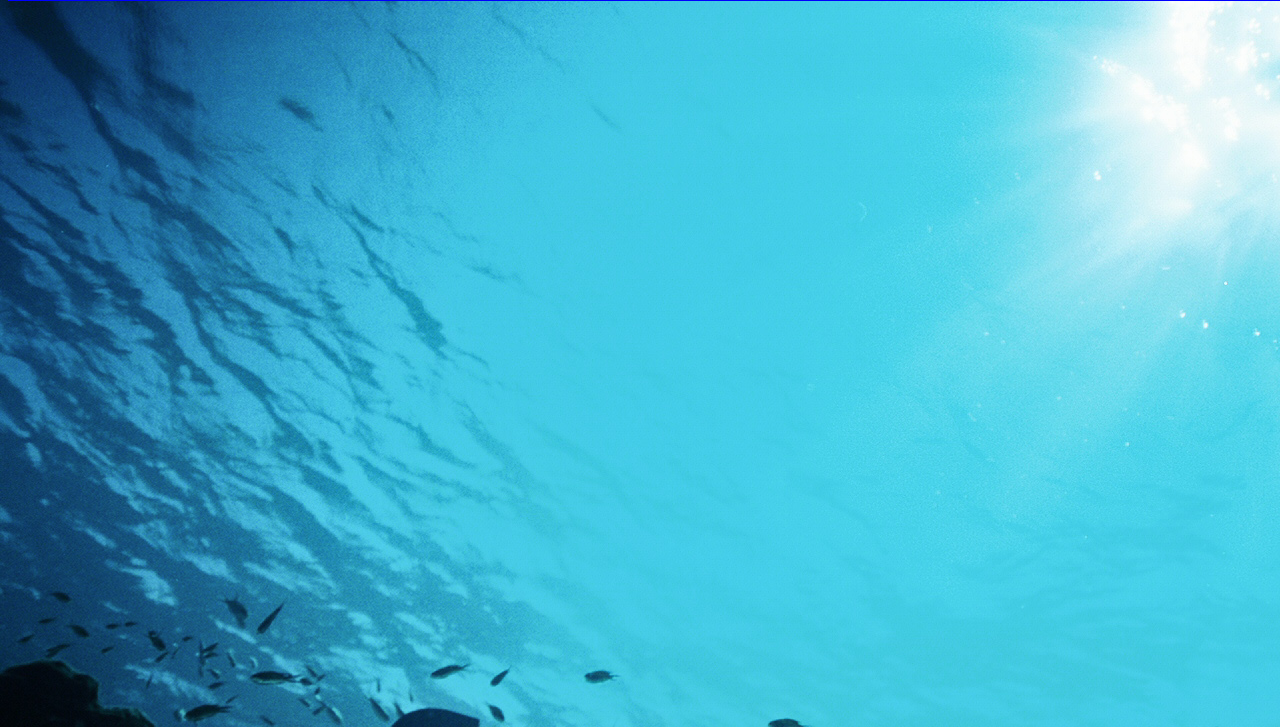
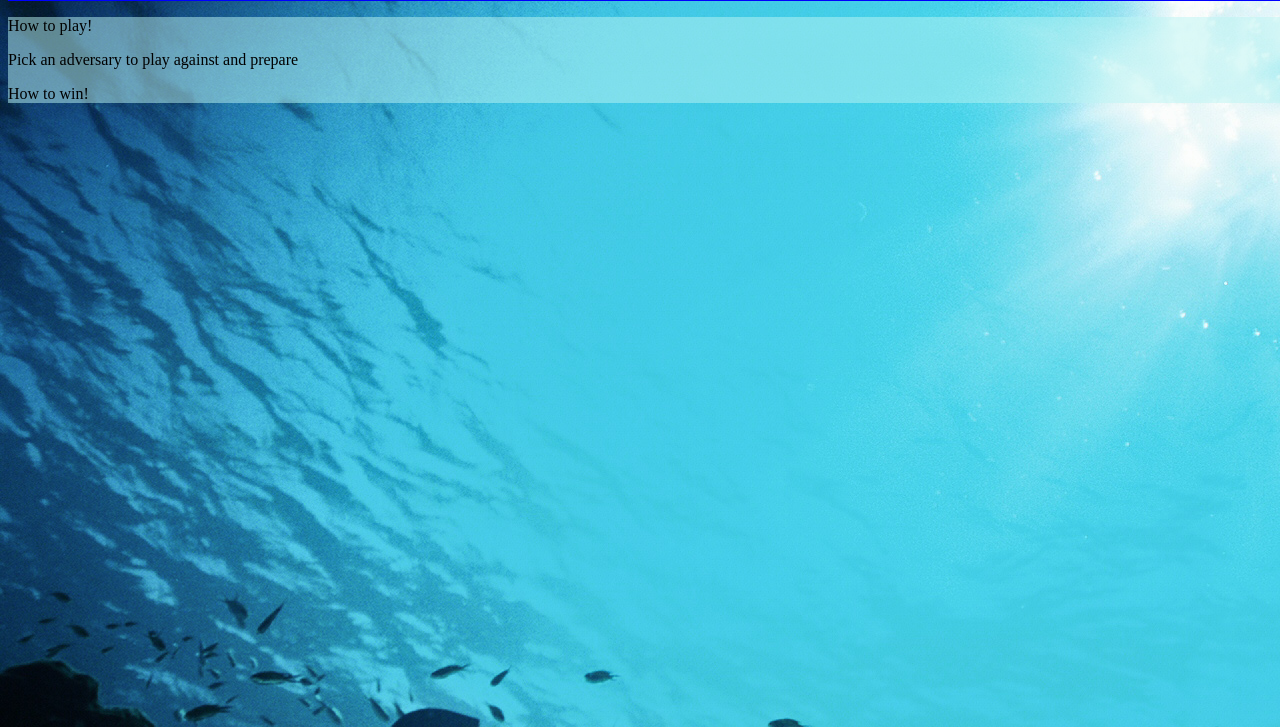
Before and after one commit to tjbierby/hacka-tictactoe-athon, a plain HTML site: page about.html in a window 1280 px wide. Shown: the part 89-816 px from the top of the page. Drawn offline with Linux system fonts and the light colour scheme.

Commit message:
about page in progress

```diff
--- a/about.html
+++ b/about.html
@@ -2,13 +2,36 @@
 <html>
 <head>
     <link href="style.css" rel="stylesheet" type="text/css">
+    <style>
+        .about {
+            background-color: rgba(187,246,244,0.5);
+        }
+        .header {
+            font-size:
+        }
+    </style>
 </head>
 <body id="main">
 <div class="container-fluid">
     <div class="row">
         <div class="navbar" id="navbar">
             <h1>About Tic-Tac-Undertow</h1>
+
         </div>
+    </div>
+    <div class="about">
+        <p class="header">
+            How to play!
+        </p>
+        <p>
+            Pick an adversary to play against and prepare
+        </p>
+        <p class="header">
+            How to win!
+        </p>
+        <p>
+
+        </p>
     </div>
 </div>
 </body>
```
